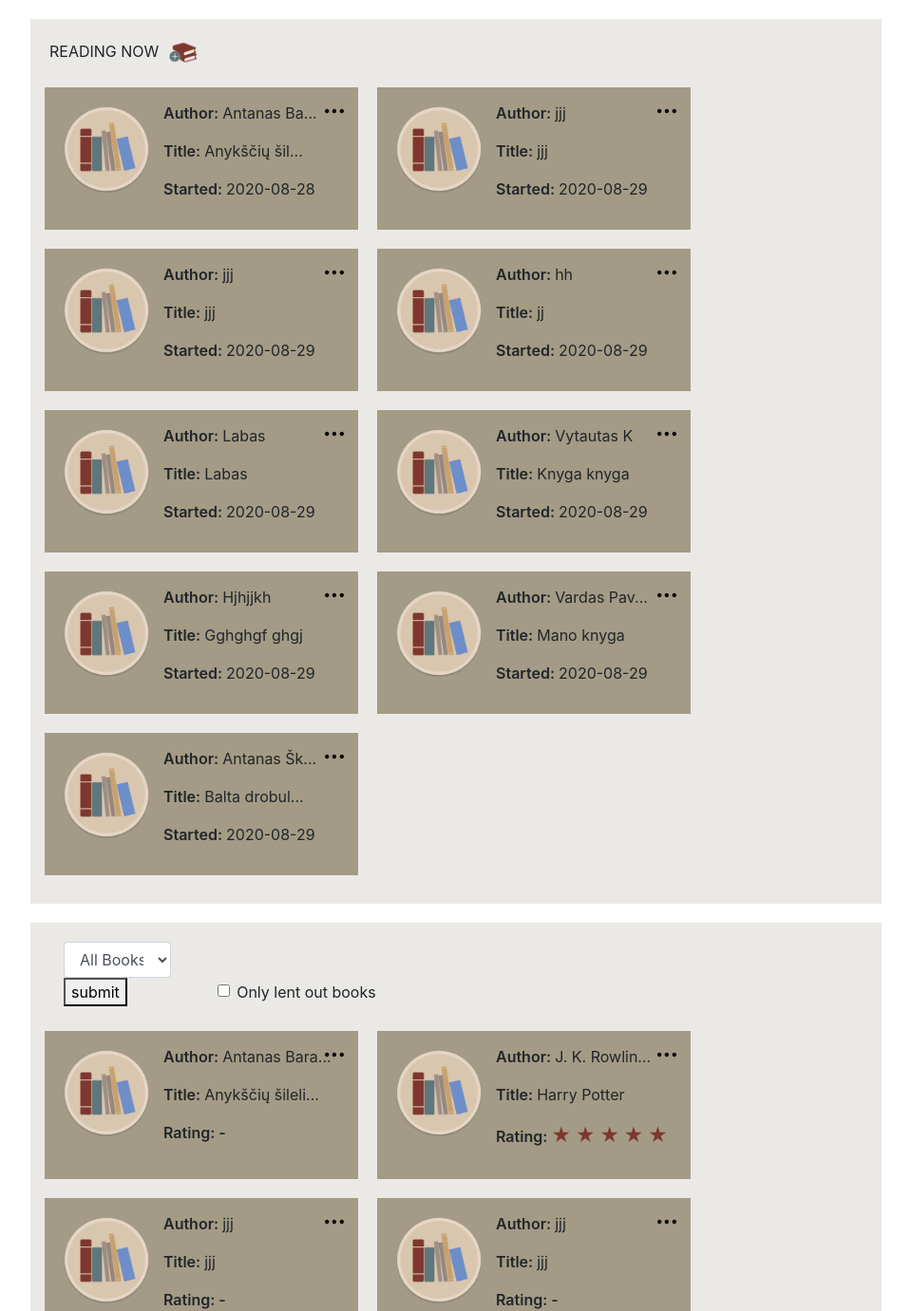
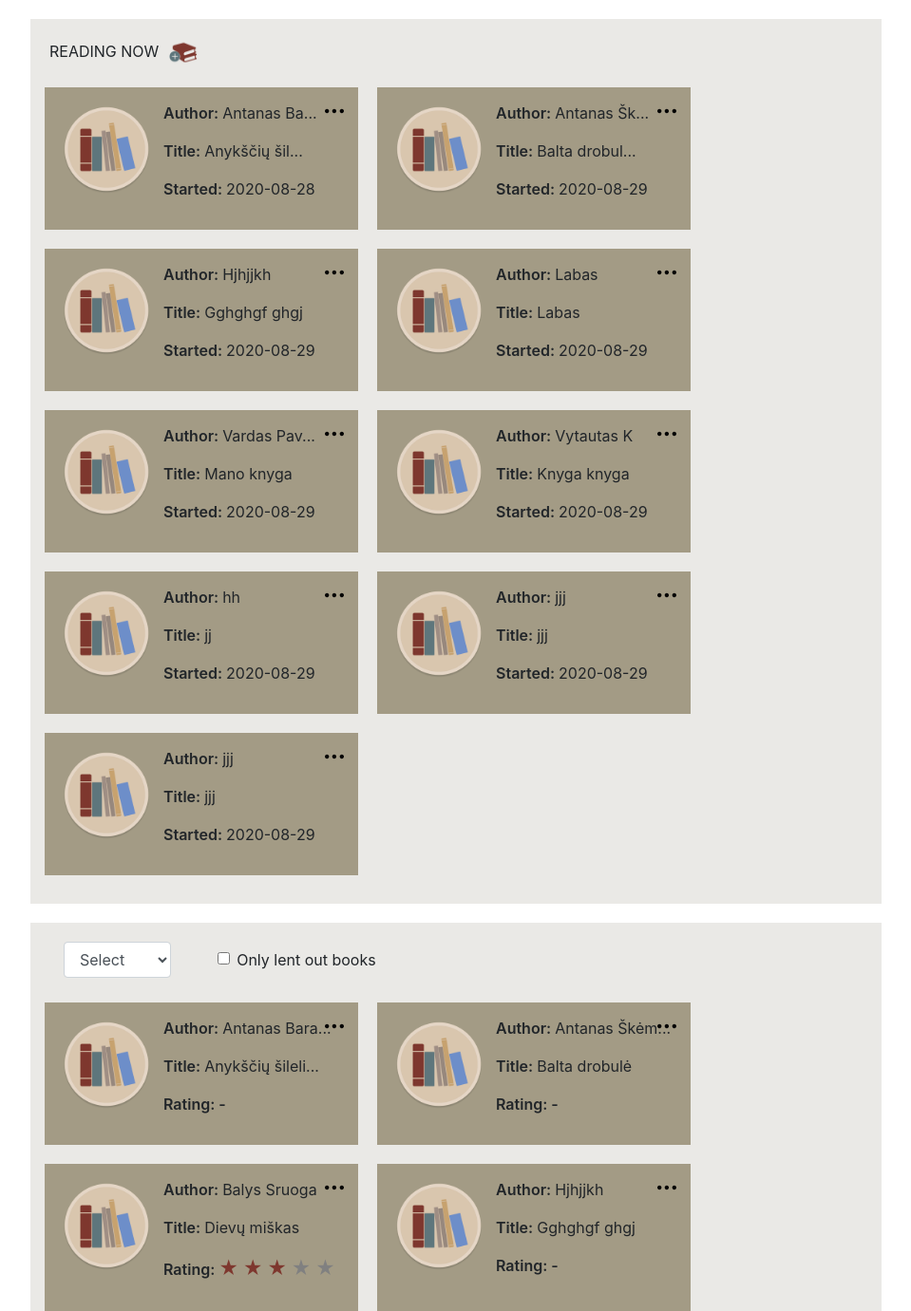
Before and after one commit to SigitaD/personal_library, a Flask app: page / in a window 1280 px wide. Shown: the part 76-1457 px from the top of the page at 95% size, without its empty margins (160-1119 px from the left). Run offline with Flask 2, Linux system fonts and the light colour scheme; a user stored in the database is signed in; some libraries are stand-ins or nearby versions.

Commit message:
index apatinės dalies list'ai + style + sutvarkytos formos + rodymas, kai laikai pelę virš author/title

```diff
--- a/application.py
+++ b/application.py
@@ -42,44 +42,44 @@ def index():
         print(list)
 
         books = db.execute("""SELECT * FROM books WHERE user_id = :id
-                            AND started IS NOT NULL AND finished IS NULL """,
+                            AND started IS NOT NULL AND finished IS NULL ORDER BY author""",
                             id = session["user_id"])
 
         # by default show all books
-        lists = db.execute("""SELECT * FROM books WHERE user_id = :id""",
+        lists = db.execute("""SELECT * FROM books WHERE user_id = :id ORDER BY author""",
                             id = session["user_id"])
 
         if str(list) == "all":
             # show all the books
-            lists = db.execute("""SELECT * FROM books WHERE user_id = :id""",
+            lists = db.execute("""SELECT * FROM books WHERE user_id = :id ORDER BY author""",
                     id = session["user_id"])
 
         elif str(list) == "lent":
             # show lent books
             lists = db.execute("""SELECT * FROM books JOIN lending ON books.book_id = lending.book_id
-                                    WHERE user_id = :id AND lent IS NOT NULL """,
+                                    WHERE books.user_id = :id AND lending.lent IS NOT NULL ORDER BY author""",
                                     id = session["user_id"])
 
         elif str(list) == "notmine":
             #show borrowed books
-            lists = db.execute("""SELECT * FROM books WHERE owner != :personal OR owner IS NULL AND user_id = :id""",
+            lists = db.execute("""SELECT * FROM books WHERE owner != :owner OR owner IS NULL AND user_id = :id ORDER BY author""",
                                     id = session["user_id"],
-                                    personal = "personal") #ar teisingai?
+                                    owner = "personal") #ar teisingai?
 
         elif str(list) == "read":
             #show read books
-            lists = db.execute("""SELECT * FROM books WHERE user_id = :id AND finished IS NOT NULL""",
+            lists = db.execute("""SELECT * FROM books WHERE user_id = :id AND finished IS NOT NULL ORDER BY author""",
                                     id = session["user_id"])
 
         elif str(list) == "personal":
             #show personal books
-            lists = db.execute("""SELECT * FROM books WHERE owner = :owner AND user_id = :id""",
+            lists = db.execute("""SELECT * FROM books WHERE owner = :owner AND user_id = :id ORDER BY author""",
                                     id = session["user_id"],
                                     owner = "personal")
 
 
 
-        #return render_template("index.html", books=books, lists=lists)
+        return render_template("index.html", books=books, lists=lists)
 
 
 
@@ -88,12 +88,13 @@ def index():
         # presents currently reading books
 
         books = db.execute("""SELECT * FROM books WHERE user_id = :id
-                            AND started IS NOT NULL AND finished IS NULL """,
+                            AND started IS NOT NULL AND finished IS NULL ORDER BY author""",
                             id = session["user_id"])
 
-        lists = db.execute("""SELECT * FROM books WHERE user_id = :id""",
+        lists = db.execute("""SELECT * FROM books WHERE user_id = :id ORDER BY author""",
                             id = session["user_id"])
-        print(lists)
+
+        #print(lists)
 
         return render_template("index.html", books = books, lists = lists)
 
--- a/static/index.js
+++ b/static/index.js
@@ -68,7 +68,7 @@ $(document).ready(function(){
     }
 
     //add event listener for form submission
-    // neveikia document.getElementById('form').addEventListener('submit', validate);
+    document.getElementById('form').addEventListener('submit', validate);
 });
 
 
@@ -94,11 +94,12 @@ if (!event.target.matches('.dropdown')) {
 }
 
 
-// submit when clicked on the list dropdown menu
-var form = document.getElementById("listform");
+// change atrribute selected on the form
+//document.getElementById("option_lent").onclick = () => {
+    //document.getElementById("option_all").selected = false;
+    //document.getElementById("option_lent").selected = true;}
 
-var elements = document.getElementsByClassName("list_option");
-
-for (var i = 0; i < elements.length; i++) {
-    elements[i].addEventListener('click', function() {form.submit();}, false);
-};
+// show text when hover on the field
+$(document).ready(function(){
+    $('[data-toggle="tooltip"]').tooltip();
+    });
--- a/static/style.css
+++ b/static/style.css
@@ -92,7 +92,7 @@ header {
   margin-right: auto;
   margin-left: auto;
   padding: 20px;
-  max-width: 30%;
+  max-width: 50%;
 }
 
 #author, #title {
--- a/static/style.scss
+++ b/static/style.scss
@@ -109,7 +109,7 @@ header {
     margin-right: auto;
     margin-left: auto;
     padding: 20px;
-    max-width: 30%;
+    max-width: 50%;
 }
 
 #author, #title {
--- a/templates/index.html
+++ b/templates/index.html
@@ -4,7 +4,7 @@
 
 
 <div class="container">
-        <div class="upper_row">
+        <div class="upper_row" id="indexrow">
             <p class="sub_title inner">READING NOW</p>
             <button id="add_book" title="Add a new book" class="inner" onclick="location.href = '/new-book';">
                 <img class="img_btn" src="../static/add_book.gif" alt="add a new book">
@@ -25,14 +25,14 @@
                             </div>
                             <div class="col-sm-7" onclick="location.href = '/book-profile';">
                                 {% if book.author|length <= 10 %}
-                                    <p class="author"><span class="names">Author: </span>{{ book.author }}</p>
+                                    <p class="author" data-toggle="tooptip" title="{{ book.author }}"><span class="names">Author: </span>{{ book.author }}</p>
                                 {% else %}
-                                    <p class="author"><span class="names">Author: </span>{{ book.author[:10] }}...</p>
+                                    <p class="author" data-toggle="tooptip" title="{{ book.author }}"><span class="names">Author: </span>{{ book.author[:10] }}...</p>
                                 {% endif %}
                                 {% if book.title|length <= 12 %}
-                                    <p class="title"><span class="names">Title: </span>{{ book.title }}</p>
+                                    <p class="title" data-toggle="tooptip" title="{{ book.title }}"><span class="names">Title: </span>{{ book.title }}</p>
                                 {% else %}
-                                    <p class="title"><span class="names">Title: </span>{{ book.title[:12] }}...</p>
+                                    <p class="title" data-toggle="tooptip" title="{{ book.title }}"><span class="names">Title: </span>{{ book.title[:12] }}...</p>
                                 {% endif %}
                                 <p class="started"><span class="names">Started: </span>{{ book.started }}</p>
                             </div>
@@ -87,19 +87,19 @@
         <div class="upper_row">
             <div class="form-group col-md-2">
                 <form action="/" id="listform" method="post">
-                    <select name="listname" id="inputList" class="form-control">
-                        <option class="list_option" value="all" selected>All Books</option>
+                    <select name="listname" id="inputList" class="form-control" onchange="$('#listform').submit()">
+                        <option class="list_option" value="invalid">Select</option>
+                        <option class="list_option" value="all">All Books</option>
                         <option class="list_option" value="read">Read books</option>
                         <option class="list_option" value="lent">Lent out books</option>
-                        <option class="list_option" value="personal">My personal books</option>
-                        <option class="list_option" value="notmine">Books that don’t belong to me</option>
+                        <option class="list_option" id="option_personal" value="personal">My personal books</option>
+                        <option class="list_option" id="option_notmine" value="notmine">Books that don’t belong to me</option>
                     </select>
-                    <button type="submit">submit</button>
                 </form>
             </div>
             <div class="form-check">
                 <form action="/" id="checkform" method="post">
-                    <input class="form-check-input" type="checkbox" value="lent" id="defaultCheck1">
+                    <input name="listname" class="form-check-input" type="checkbox" value="lent" id="defaultCheck1" onchange="$('#checkform').submit()">
                     <label class="form-check-label" for="defaultCheck1">
                         Only lent out books
                     </label>
@@ -110,7 +110,7 @@
             {% if not lists %}
             <div class="alert" id="no_books">
                 <span class="closebtn" onclick="this.parentElement.style.display='none';">&times;</span>
-                You do not have any books yet.
+                You do not have any books in this list yet.
             </div>
             {% else %}
                 {% for list in lists %}
@@ -121,14 +121,14 @@
                             </div>
                             <div class="col-sm" onclick="location.href = '/book-profile';">
                                 {% if list.author|length <= 12 %}
-                                    <p class="author"><span class="names">Author: </span>{{ list.author }}</p>
+                                    <p class="author" data-toggle="tooptip" title="{{ list.author }}"><span class="names">Author: </span>{{ list.author }}</p>
                                 {% else %}
-                                    <p class="author"><span class="names">Author: </span>{{ list.author[:12] }}...</p>
+                                    <p class="author" data-toggle="tooptip" title="{{ list.author }}"><span class="names">Author: </span>{{ list.author[:12] }}...</p>
                                 {% endif %}
                                 {% if list.title|length <= 15 %}
-                                    <p class="title"><span class="names">Title: </span>{{ list.title }}</p>
+                                    <p class="title" data-toggle="tooptip" title="{{ list.title }}"><span class="names">Title: </span>{{ list.title }}</p>
                                 {% else %}
-                                    <p class="title"><span class="names">Title: </span>{{ list.title[:15] }}...</p>
+                                    <p class="title" data-toggle="tooptip" title="{{ list.title }}"><span class="names">Title: </span>{{ list.title[:15] }}...</p>
                                 {% endif %}
                                 {% if not list.rating %}
                                     <p class="rating_index"><span class="names">Rating: - </span></p>
--- a/templates/new-book.html
+++ b/templates/new-book.html
@@ -43,7 +43,7 @@
         <br>
         <textarea class="form-control" type="text" name="notes" id="notes" placeholder="Notes..." maxlength="32768"></textarea>
         <br>
-        <input class="form-check-input-book" type="checkbox" value="" id="belongingCheck" name="belongingCheck">
+        <input class="form-check-input-book" type="checkbox" value="personal" id="belongingCheck" name="belongingCheck">
         <label class="form-check-label-book" for="belongingCheck">I own this book</label>
         <br>
         <div id="accordion">
```
Also changed, not shown: books.db.
